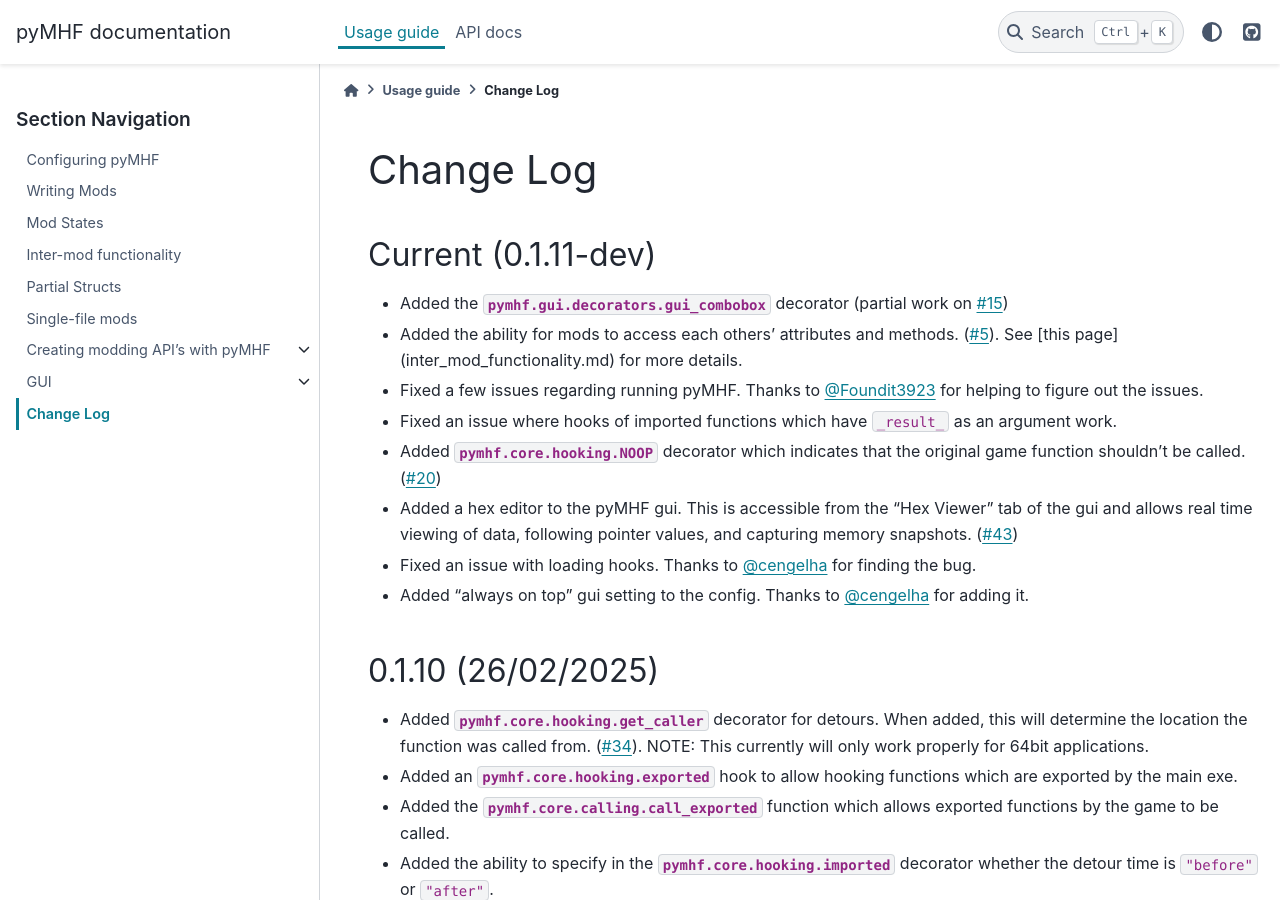
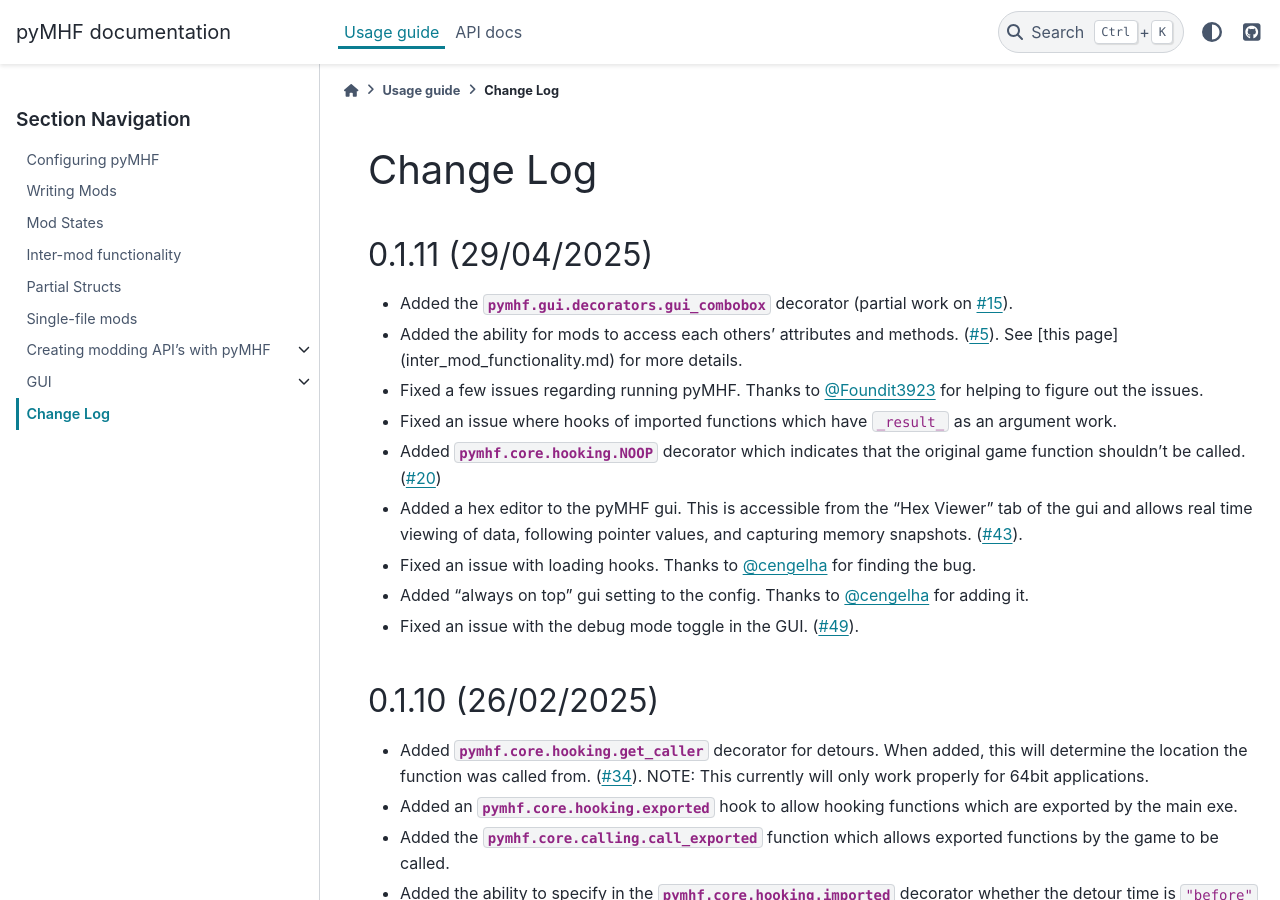
Before and after one commit to monkeyman192/pyMHF, a Sphinx documentation site: the page built from docs/docs/change_log.rst, in a window 1280 px wide and 900 px high. Built offline with Sphinx 7.4.7 and the PyData theme 0.15.4, drawn with Linux system fonts in a browser that asks for light colours; pages that are not in the unit, such as notebooks, are missing from menus.

Commit message:
Bump version in change log

```diff
--- a/docs/docs/change_log.rst
+++ b/docs/docs/change_log.rst
@@ -1,17 +1,18 @@
 Change Log
 ==========
 
-Current (0.1.11-dev)
+0.1.11 (29/04/2025)
 --------------------
 
-- Added the :py:func:`pymhf.gui.decorators.gui_combobox` decorator (partial work on `#15 <https://github.com/monkeyman192/pyMHF/issues/15>`_)
+- Added the :py:func:`pymhf.gui.decorators.gui_combobox` decorator (partial work on `#15 <https://github.com/monkeyman192/pyMHF/issues/15>`_).
 - Added the ability for mods to access each others' attributes and methods. (`#5 <https://github.com/monkeyman192/pyMHF/issues/5>`_). See [this page](inter_mod_functionality.md) for more details.
 - Fixed a few issues regarding running pyMHF. Thanks to `@Foundit3923 <https://github.com/Foundit3923>`_ for helping to figure out the issues.
 - Fixed an issue where hooks of imported functions which have ``_result_`` as an argument work.
 - Added :py:func:`pymhf.core.hooking.NOOP` decorator which indicates that the original game function shouldn't be called. (`#20 <https://github.com/monkeyman192/pyMHF/issues/20>`_)
-- Added a hex editor to the pyMHF gui. This is accessible from the "Hex Viewer" tab of the gui and allows real time viewing of data, following pointer values, and capturing memory snapshots. (`#43 <https://github.com/monkeyman192/pyMHF/issues/43>`_)
+- Added a hex editor to the pyMHF gui. This is accessible from the "Hex Viewer" tab of the gui and allows real time viewing of data, following pointer values, and capturing memory snapshots. (`#43 <https://github.com/monkeyman192/pyMHF/issues/43>`_).
 - Fixed an issue with loading hooks. Thanks to `@cengelha <https://github.com/cengelha>`_ for finding the bug.
 - Added "always on top" gui setting to the config. Thanks to `@cengelha <https://github.com/cengelha>`_ for adding it.
+- Fixed an issue with the debug mode toggle in the GUI. (`#49 <https://github.com/monkeyman192/pyMHF/pull/49>`_).
 
 0.1.10 (26/02/2025)
 -------------------
```
